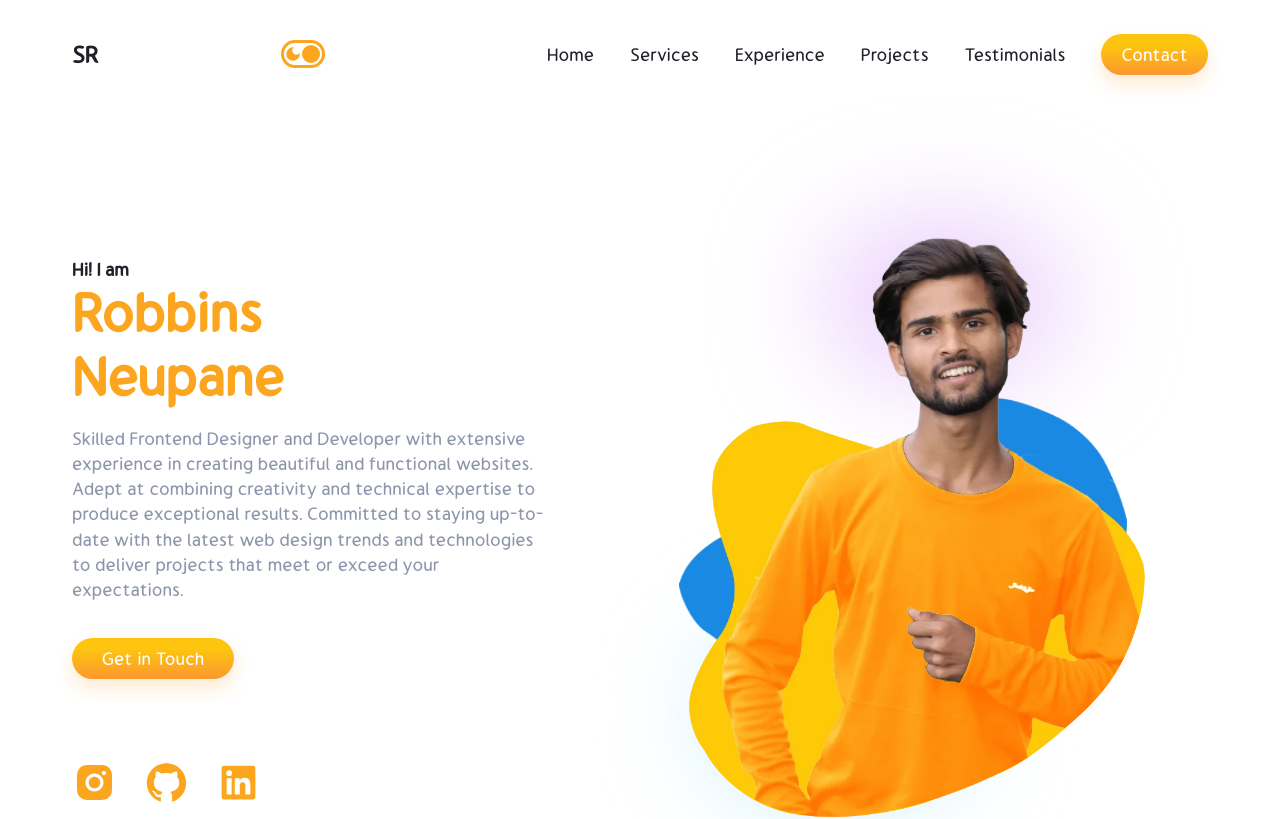
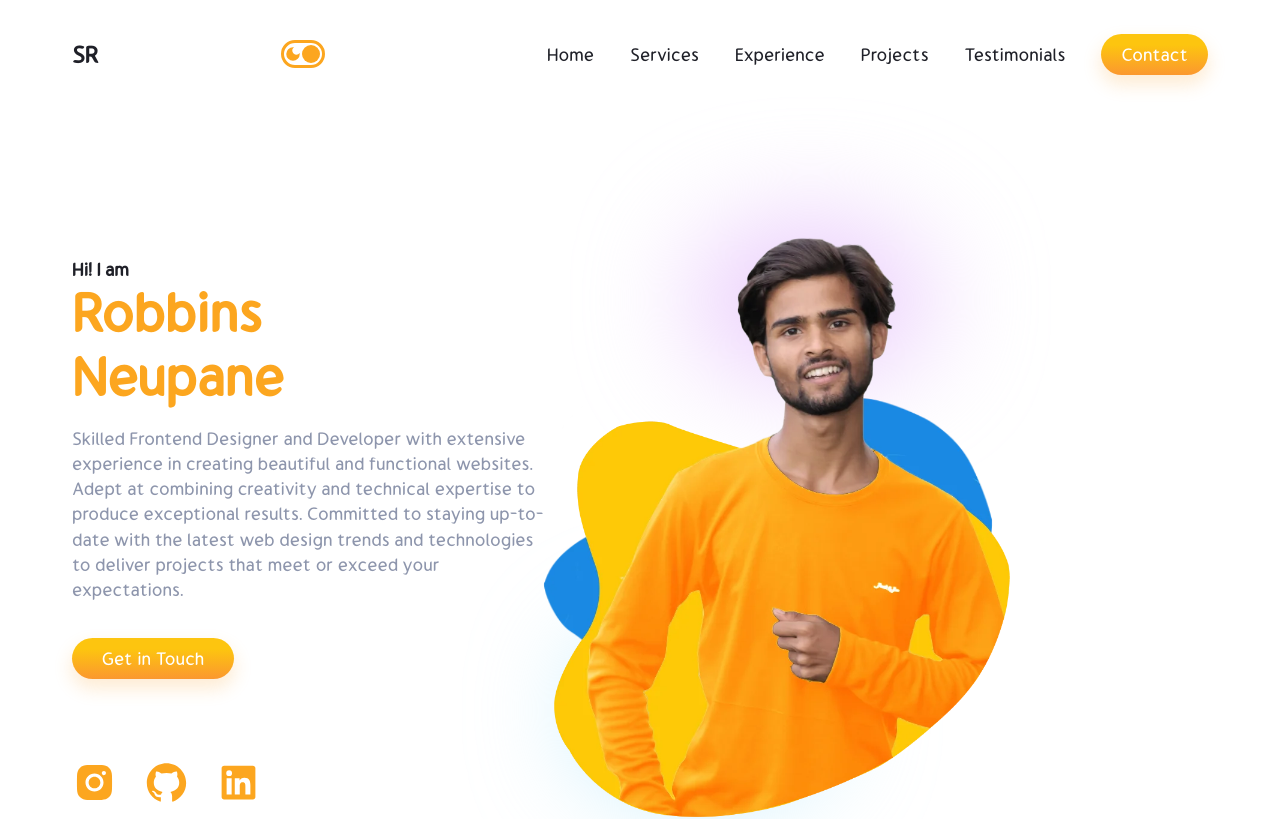
Before and after one commit to rabinsneupane/Portfolio, a React (Create React App) app: page / in a window 1280 px wide. Shown: the top 819 px of the page. Built offline with nearby package versions, Linux system fonts and the light colour scheme.

Commit message:
add a animation in the pages

```diff
--- a/src/Components/Card/Card.css
+++ b/src/Components/Card/Card.css
@@ -37,7 +37,7 @@
 
 .c-button {
   background: white;
-  box-shadow: 0 19px 60px rgba(11, 13, 14, 0.25);
+  box-shadow: 0 19px 60px rgba(11, 13, 14, 0.3);
   border-radius: 0.5rem;
   border: 1px solid white;
   width: 6rem;
--- a/src/Components/Intro/Intro.jsx
+++ b/src/Components/Intro/Intro.jsx
@@ -1,13 +1,13 @@
+import { motion } from "framer-motion";
 import React, { useContext } from "react";
 import { AiFillGithub, AiFillInstagram } from "react-icons/ai";
 import { RiLinkedinBoxFill } from "react-icons/ri";
 import { themeContext } from "../../Context";
 import HeadPhoto from "../../img/HeadPhoto.webp";
 import "./Intro.css";
-// import { motion } from "framer-motion";
 
 const Intro = () => {
-  // const transition = { duration: 2, type: "spring" };
+  const transition = { duration: 2, type: "spring" };
   const theme = useContext(themeContext);
   const darkMode = theme.state.darkMode;
 
@@ -54,7 +54,12 @@ const Intro = () => {
         </div>
       </div>
 
-      <div className="i-right">
+      <motion.div
+        initial={{ left: "20rem" }}
+        whileInView={{ left: "auto" }}
+        transition={transition}
+        className="i-right"
+      >
         <img src={HeadPhoto} alt="" />
         <div
           className="blur i-blur1"
@@ -72,7 +77,7 @@ const Intro = () => {
             right: "20rem",
           }}
         ></div>
-      </div>
+      </motion.div>
     </div>
   );
 };
--- a/src/Components/Navbar/Navbar.css
+++ b/src/Components/Navbar/Navbar.css
@@ -5,6 +5,7 @@
   display: flex;
   align-items: center;
   justify-content: space-between;
+  transition: 0.3s;
 }
 
 .n-wrapper.fixed {
@@ -17,6 +18,7 @@
   background-color: #1a89e3;
   box-shadow: var(--boxShadow);
   z-index: 99;
+  transition: 0.3s;
 }
 
 .n-wrapper.fixed .n-links li,
--- a/src/Components/Services/Services.jsx
+++ b/src/Components/Services/Services.jsx
@@ -29,7 +29,7 @@ const Services = () => {
 
       <div className="s-right cards">
         <motion.div
-          initial={{ top: "-4rem", left: "28rem" }}
+          initial={{ top: "-4rem", left: "26rem" }}
           whileInView={{ top: "-4rem", left: "22rem" }}
           transition={transition}
         >
@@ -52,7 +52,7 @@ const Services = () => {
           />
         </motion.div>
         <motion.div
-          initial={{ top: "3rem", left: "-8rem" }}
+          initial={{ top: "3rem", left: "-18rem" }}
           whileInView={{ top: "3rem", left: "5rem" }}
           transition={transition}
         >
```
